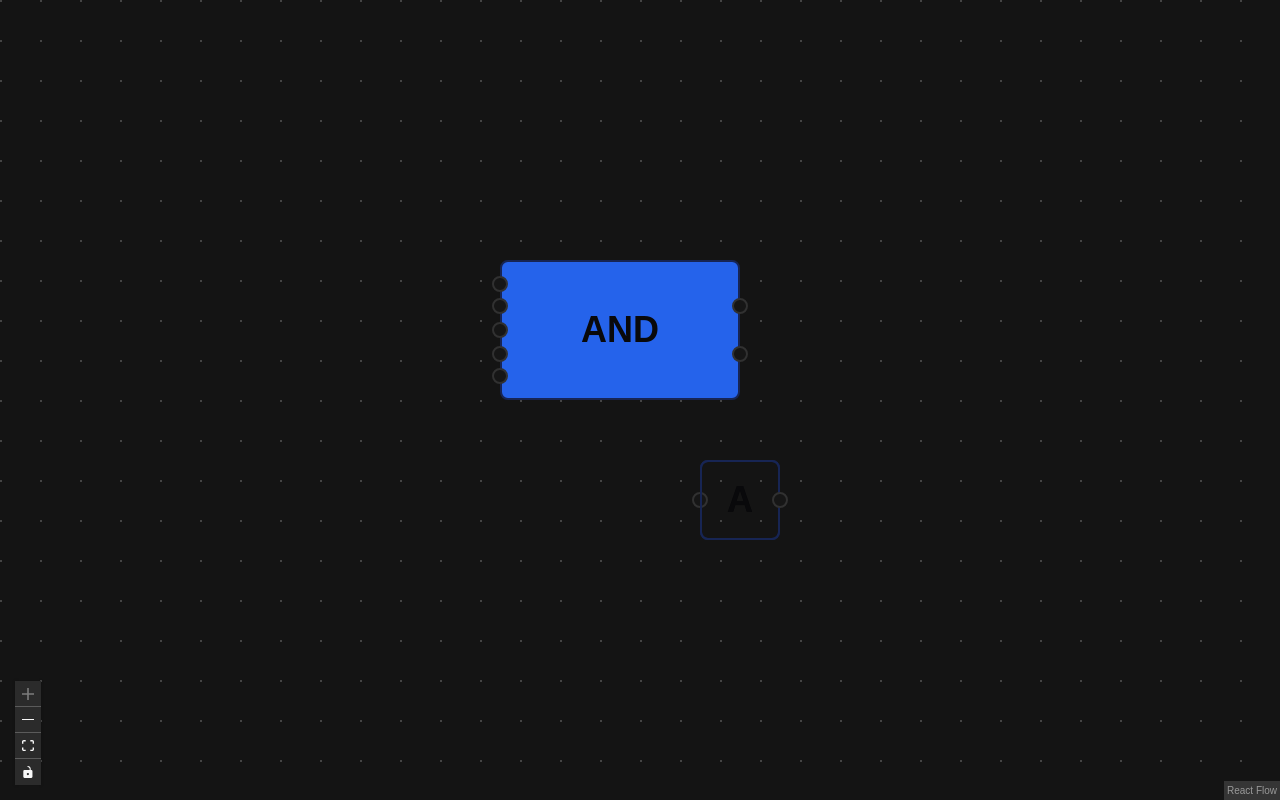
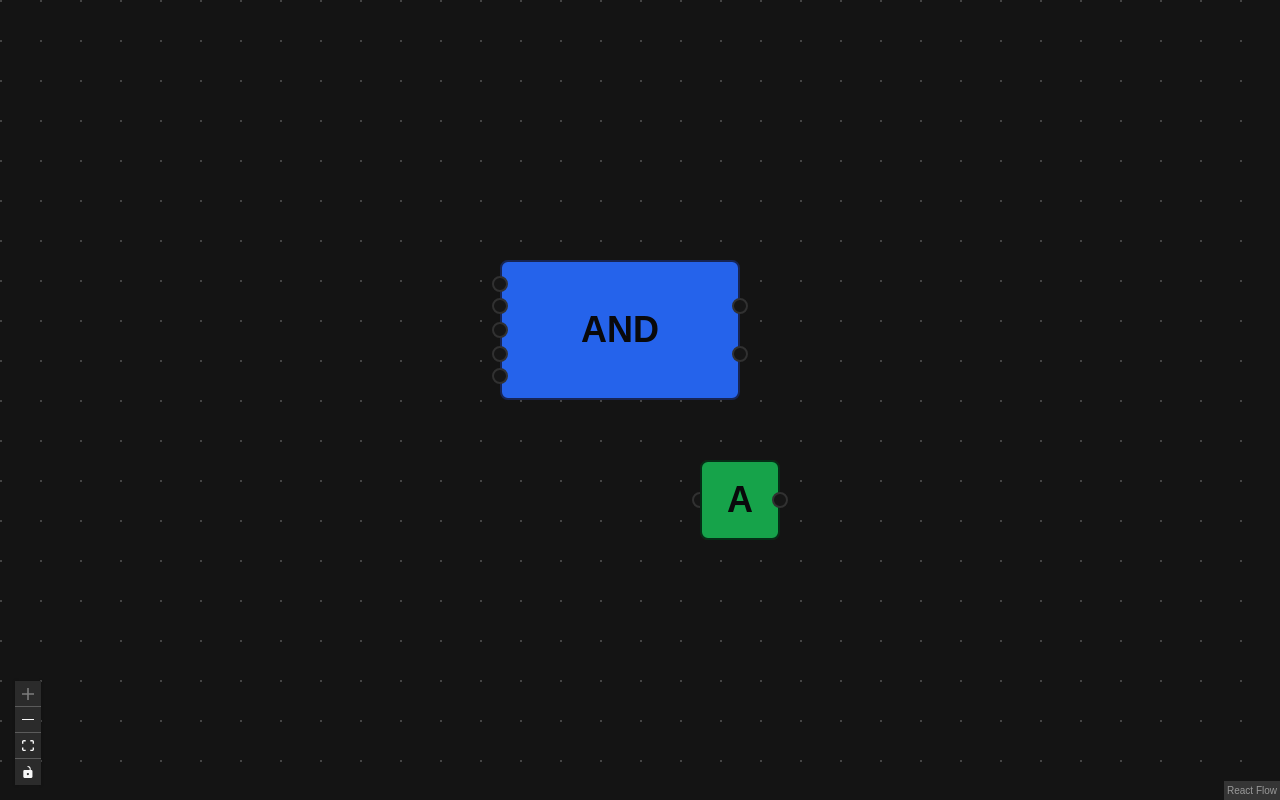
Before and after one commit to 0xmalz/logic-simulation, a Next.js app: page / in a window 1280 px wide. Built offline with nearby package versions, Linux system fonts and the light colour scheme.

Commit message:
chore(SignalNode): improved styling logic

```diff
--- a/app/components/nodes/signal-node.tsx
+++ b/app/components/nodes/signal-node.tsx
@@ -1,20 +1,34 @@
 import { Label } from "@/components/ui/label";
-import { Handle, Node, NodeProps, Position, useStore } from "@xyflow/react";
+import { Handle, Node, NodeProps, Position } from "@xyflow/react";
+import { cva, VariantProps } from "class-variance-authority";
 import { useMemo } from "react";
 
 /**
- * Represents the props for the LogicGate node.
- * @typedef {Object} LogicGateProps
- * @property {number} target - The number of target handles.
- * @property {number} source - The number of source handles.
+ * Represents the props for the Signal node.
+ * Extends the Node type with additional properties and variant styles.
+ *
+ * @typedef {Object} SignalProps
+ * @property {string} label - The label for the signal node.
+ * @property {VariantProps<typeof signalVariants>} variantProps - The variant properties for styling the signal node.
  */
 export type SignalProps = Node<
   {
     label: string;
-    variant: "input" | "output";
-  },
+  } & VariantProps<typeof signalVariants>,
   "signal"
 >;
+
+const signalVariants = cva(
+  "flex justify-center items-center w-[40px] h-[40px] border p-0 m-0 rounded-sm transition-colors duration-300",
+  {
+    variants: {
+      variant: {
+        input: "border-green-950 bg-green-600 hover:bg-green-500",
+        output: "border-red-950 bg-red-600 hover:bg-red-500",
+      },
+    },
+  }
+);
 
 export default function SignalNode(props: NodeProps<SignalProps>) {
   const { data } = props;
@@ -26,9 +40,7 @@ export default function SignalNode(props: NodeProps<SignalProps>) {
   );
 
   return (
-    <div
-      className={`flex justify-center items-center w-[40px] h-[40px] border border-blue-950 p-0 m-0 rounded-sm transition-colors duration-300 bg-${color}-600 hover:bg-${color}-500`}
-    >
+    <div className={signalVariants({ variant })}>
       <Label className={`text-lg font-semibold text-${color}-950`}>
         {label}
       </Label>
```
